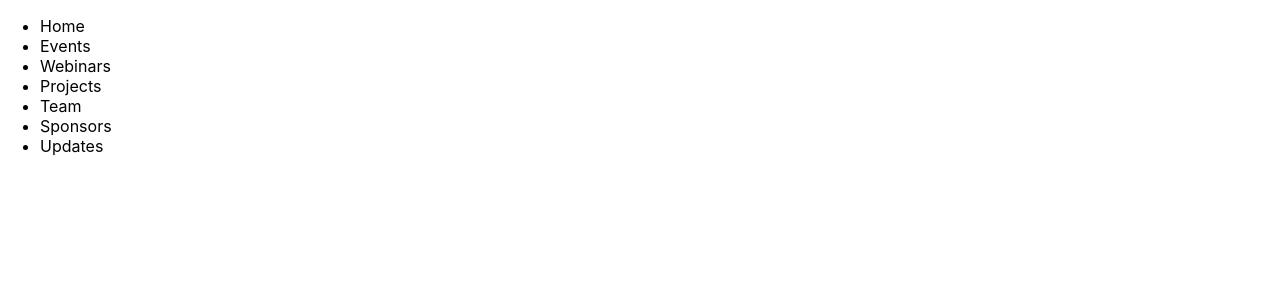
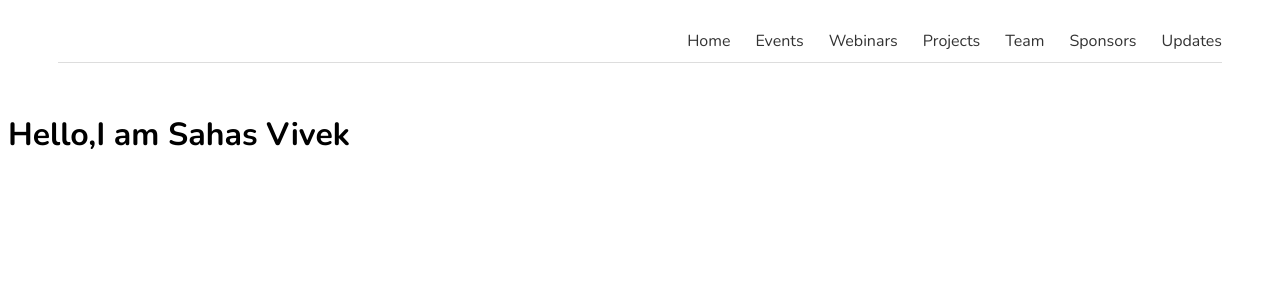
Before and after one commit to sahas-01/NextJS-starter, a Next.js app: page / in a window 1280 px wide. Shown: the top 300 px of the page. Built offline with nearby package versions, Linux system fonts and the light colour scheme.

Commit message:
ft.Navbar updated

```diff
--- /dev/null
+++ b/comps/topnavbar/Navbar.js
@@ -0,0 +1,21 @@
+import Link from 'next/link'
+
+const Navbar = () => {
+    return (
+        <nav>
+            {/* <div className="logo">
+                <h1>Navbar of my page</h1>
+            </div> */}
+            <Link href="/"><a>Home</a></Link>
+            <Link href="/aboutme"><a>Events</a></Link>
+            <Link href="#"><a>Webinars</a></Link>
+            <Link href="#"><a>Projects</a></Link>
+            <Link href="#"><a>Team</a></Link>
+            <Link href="#"><a>Sponsors</a></Link>
+            <Link href="#"><a>Updates</a></Link>
+
+        </nav>
+    );
+}
+
+export default Navbar;
--- a/pages/index.js
+++ b/pages/index.js
@@ -1,52 +1,13 @@
 import Head from 'next/head'
+import Navbar from '../comps/topnavbar/Navbar'
 // import Image from 'next/image'
 import styles from '../styles/Home.module.scss'
 
 export default function Home() {
   return (
-    <div className={styles.container}>
-      {}
-      {/* <h1>Hello everyone, I am Sahas Vivek, a frontend web developer</h1>
-      <p>Adding the sass to this repo</p> */
-        <header className="header">
-
-          <div class="container">
-
-            <div id="brand">
-
-
-
-            </div>
-
-
-          </div>
-
-
-
-          <nav className="navbar">
-
-
-            <ul className="listitems">
-
-              <li className="items"><a href="#" className="links">Home</a></li>
-              <li className="items"><a href="#" className="links">Events</a></li>
-              <li className="items"><a href="#" className="links">Webinars</a></li>
-              <li className="items"><a href="#" className="links">Projects</a></li>
-              <li className="items"><a href="#" className="links">Team</a></li>
-              <li className="items"><a href="#" className="links">Sponsors</a></li>
-              <li className="items"><a href="#" className="links">Updates</a></li>
-
-            </ul>
-
-
-          </nav>
-
-
-
-
-
-        </header>
-      }
+    <div>
+      <Navbar />
+      <h1>Hello,I am Sahas Vivek</h1>
     </div>
   )
 }
--- a/styles/globals.scss
+++ b/styles/globals.scss
@@ -1,16 +1,34 @@
-html,
-body {
-  padding: 0;
-  margin: 0;
-  font-family: -apple-system, BlinkMacSystemFont, Segoe UI, Roboto, Oxygen,
-    Ubuntu, Cantarell, Fira Sans, Droid Sans, Helvetica Neue, sans-serif;
+@import url('https://fonts.googleapis.com/css2?family=Nunito:wght@300;400;600;700&display=swap');
+
+// body {
+//   background: #f2f2f2;
+//   color: #333;
+//   font-family: "Nunito";
+// }
+
+
+*{
+  font-family: "Nunito";
 }
 
 a {
-  color: inherit;
+  color: #333;
   text-decoration: none;
 }
-
-* {
-  box-sizing: border-box;
+// .content {
+//   max-width: 960px;
+//   margin: 0 auto;
+// }
+nav {
+  // background: black;
+  margin: 20px 50px 50px;
+  padding: 10px 0;
+  display: flex;
+  justify-content: flex-end;
+  align-items: flex-end;
+  border-bottom: 1px solid #ddd;
+  color: white;
 }
+nav a {
+  margin-left: 25px;
+}
```
Also changed, not shown: pages/aboutme.js (added, +10 -0 lines).
